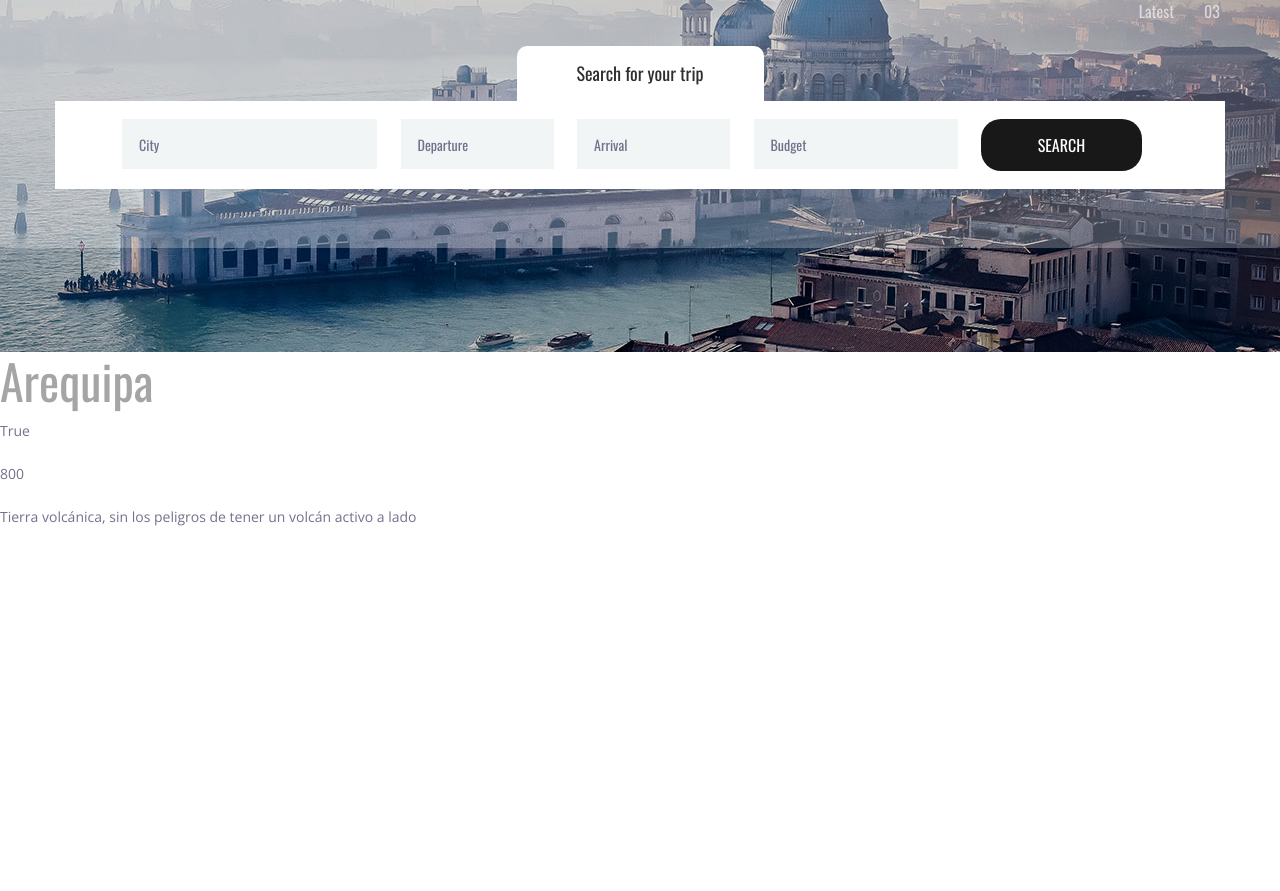
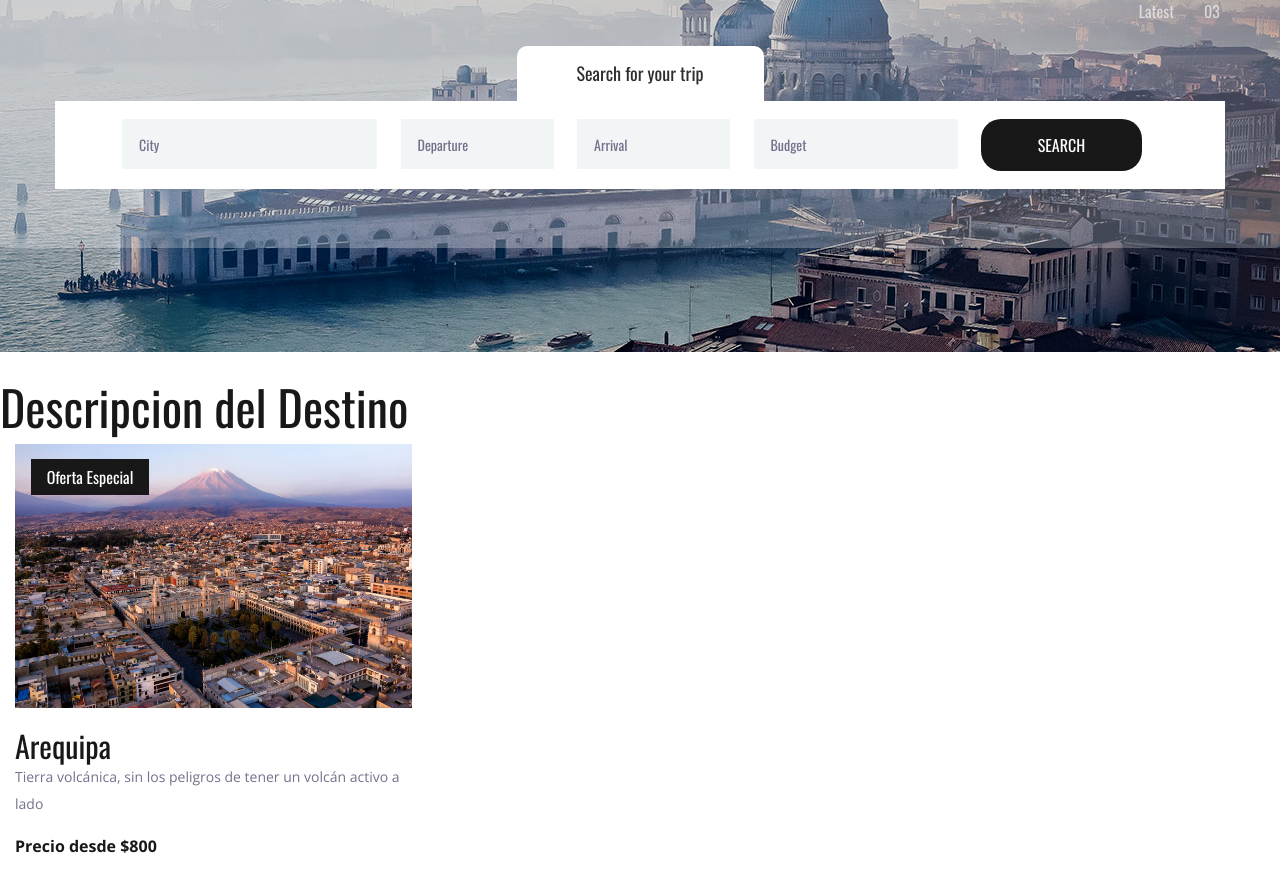
Before and after one commit to JamesCordova/DestinosTuristicos, a Django app: page /destinations/1/ in a window 1280 px wide. Shown: the part 482-1373 px from the top of the page. Before the commit the page ends 1008 px from the top, so only its background shows below. Run offline with Django 4.2, Linux system fonts and the light colour scheme; data comes from the database, SQL or seed files in the repository; both versions use the stored data as it was after the commit; parts of the project's set-up code (start-up, migrations or seed data) failed here and were passed over; some libraries are stand-ins or nearby versions.

Commit message:
se cambio el contenido de la descripcion, para mostrar algo parecido al index pero en este caso solo un objeto Destination, el cual fue personalizado para que muestre lo necesario

```diff
--- a/src/destinations/templates/destinations/destinationsShow.html
+++ b/src/destinations/templates/destinations/destinationsShow.html
@@ -1,7 +1,33 @@
 {% extends 'base.html' %}
 {% block content %}
-<h2>{{ dest.nombre }} </h2>
-<p>{{ dest.oferta }} </p>
-<p>{{ dest.precio }} </p>
-<p>{{ dest.descripcion }} </p>
+<div class="spec_offer text-center">
+    <a href="/destinations/">All Destinations</a>
+</div>
+<div class="section_title">
+    <h2> Descripcion del Destino <h2>
+</div>
+
+<div class="destination item">
+    <div class="destination_image">
+        <img src="{{ dest.img.url }}" alt="image">
+        {% if dest.oferta %}
+        <div class="spec_offer text-center">
+            {% if user.is_authenticated %}
+            <a href="destinations/{{ dest.id }}">Oferta Especial</a>
+            {% else %}
+            <a href="accounts/login">Oferta Especial</a>
+            {% endif %}
+        </div>
+        {% endif %}
+    </div>
+    <div class="destination_content">
+        <div class="destination_title">
+            <a href="#spec_offer">{{ dest.nombre }}</a> <!-- se coloco con el tag a para que siga teniendo el mismo css ademas de redirigir a una clase-->
+        </div>
+        <div class="destination_subtitle">
+            <p>{{ dest.descripcion }} </p>
+        </div>
+        <div class="destination_price">Precio desde ${{ dest.precio }}</div>
+    </div>
+</div>
 {% endblock %}
```
Also changed, not shown: src/db.sqlite3.
